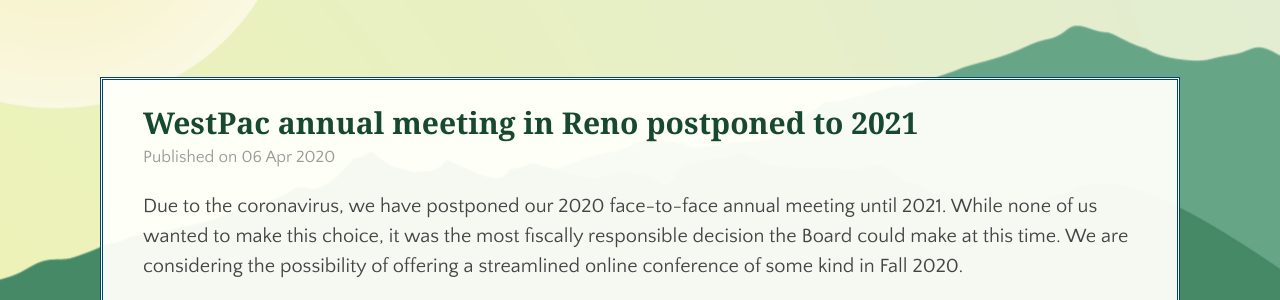
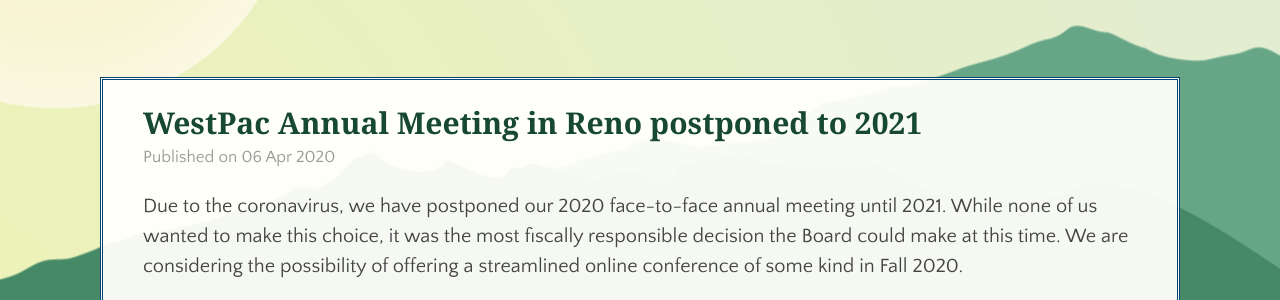
Before and after one commit to aallwestpac/aallwestpac.github.io, a Jekyll site: the page built from _posts/2020-04-06-WestPac-annual-meeting-in-Reno-postponed-to-2021.md, in a window 1280 px wide. Shown: the part 310-610 px from the top of the page. Built offline with Jekyll 4.4.1, drawn with Linux system fonts in a browser that asks for light colours; some web fonts are replaced.

Commit message:
minor tweaks

```diff
--- a/_layouts/simple.html
+++ b/_layouts/simple.html
@@ -3,7 +3,7 @@
 
   {% include head.html %}
 
-<body style="background-color:transparent !important;">
+<body style="background-color:inherit;">
 
    <div >
 
--- a/_posts/2020-04-06-WestPac-annual-meeting-in-Reno-postponed-to-2021.md
+++ b/_posts/2020-04-06-WestPac-annual-meeting-in-Reno-postponed-to-2021.md
@@ -1,5 +1,5 @@
 ---
-title: WestPac annual meeting in Reno postponed to 2021
+title: WestPac Annual Meeting in Reno postponed to 2021
 layout: post
 author: westpac
 source-id: 1BhsWTY1TBNhatuJxzNtrYnRviMKHimQixjIiMUsieX0
```
